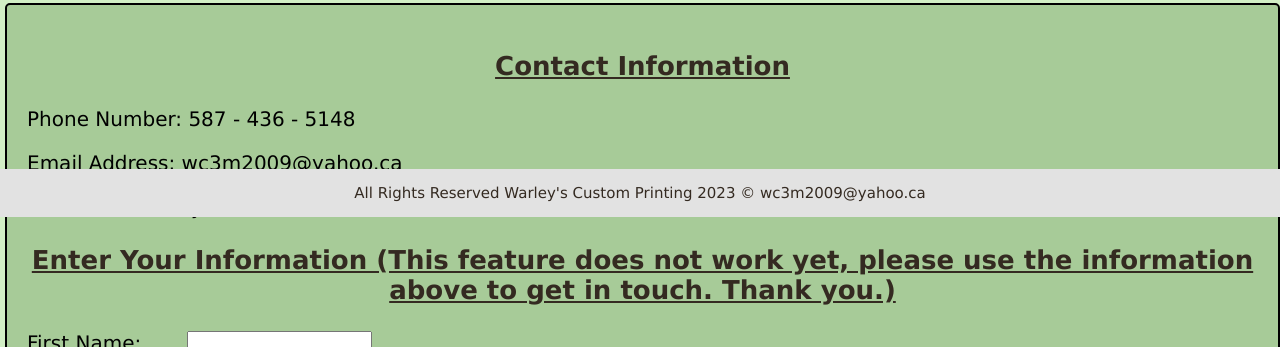
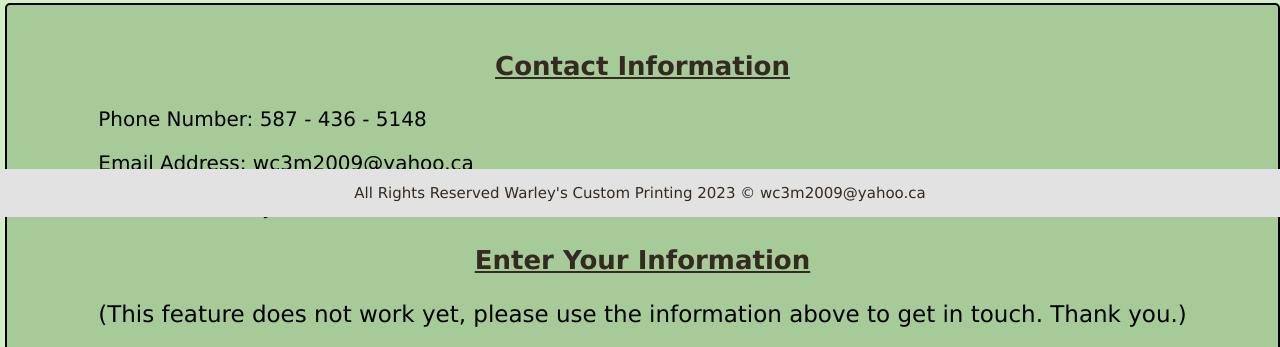
Before and after one commit to maecison/WarleysCustomPrinting, a plain HTML site: page index.html in a window 1280 px wide. Shown: the part 583-930 px from the top of the page. Drawn offline with Linux system fonts and the light colour scheme.

Commit message:
Update index.html

```diff
--- a/index.html
+++ b/index.html
@@ -50,7 +50,8 @@
                     <p>Facebook: Warley Ison</p>
                     </div>
                     <div class="infoHeading">
-                    <h3><u>Enter Your Information (This feature does not work yet, please use the information above to get in touch. Thank you.)</u></h3>
+                    <h3><u>Enter Your Information</u></h3>
+                    <p>(This feature does not work yet, please use the information above to get in touch. Thank you.)</p>
                     </div>
                     <div class="inputInfo">
                     <label for="first-name">First Name:</label>
```
